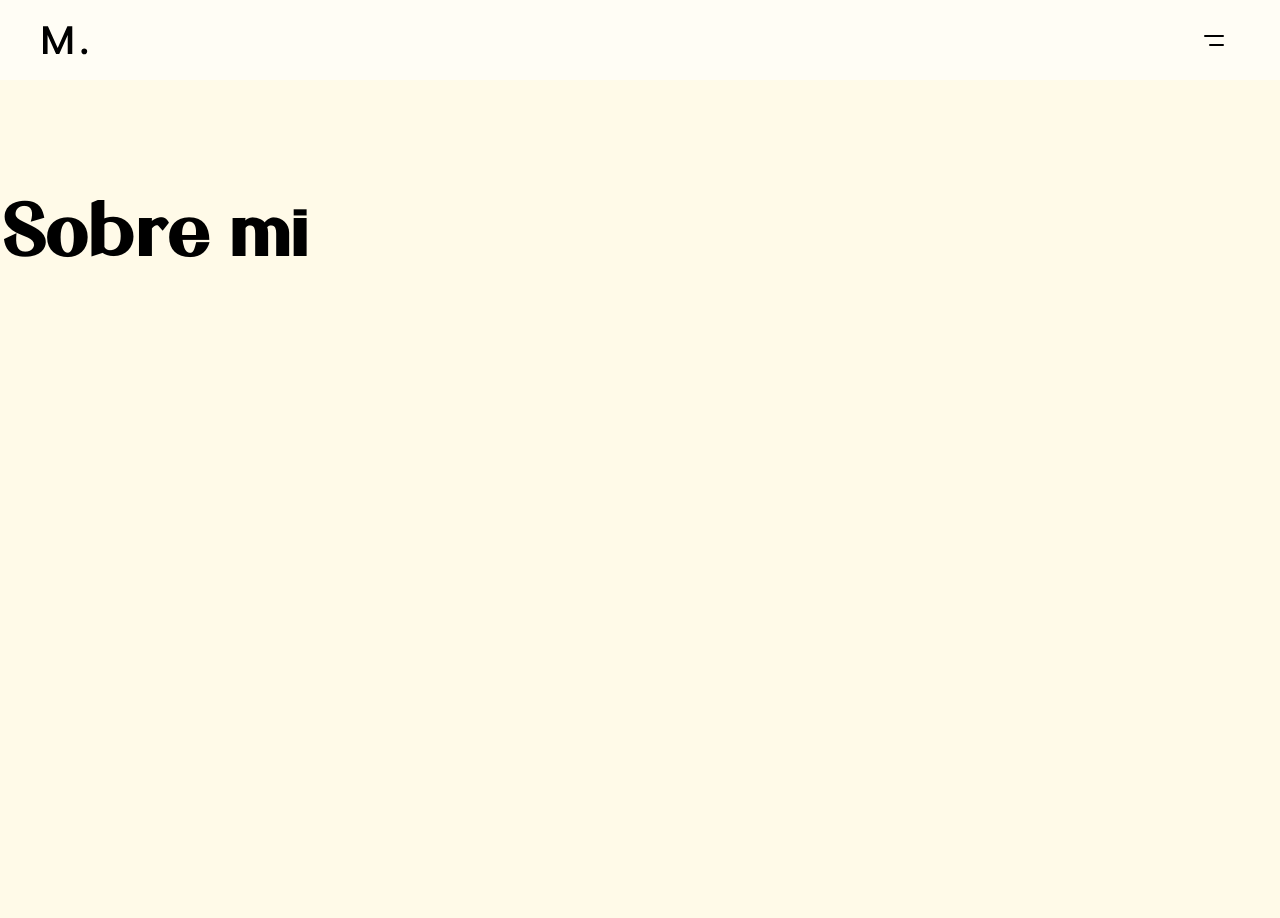
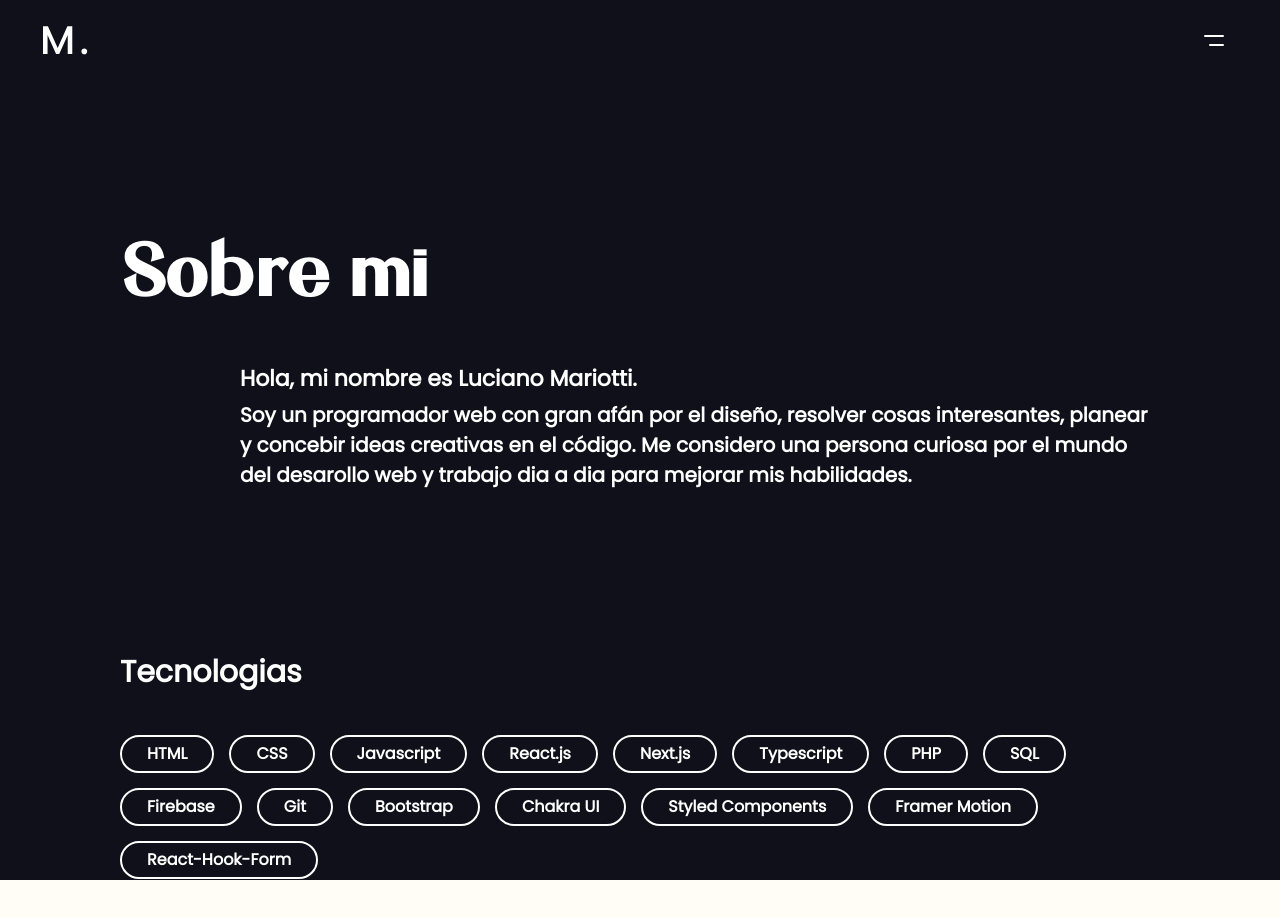
Before and after one commit to mariodev9/portfolio2, a Next.js app: page /About in a window 1280 px wide. Shown: the top 918 px of the page. After the commit the page ends 880 px from the top, so only its background shows below. Built offline with nearby package versions, Linux system fonts and the light colour scheme; a web font is replaced by a local one.

Commit message:
about section

```diff
--- /dev/null
+++ b/components/About/Tecnologies.js
@@ -0,0 +1,72 @@
+import React from "react";
+import { Text, Box, Flex, Wrap } from "@chakra-ui/react";
+import { motion } from "framer-motion";
+
+const tecnologiesList = [
+  "HTML",
+  "CSS",
+  "Javascript",
+  "React.js",
+  "Next.js",
+  "Typescript",
+  "PHP",
+  "SQL",
+  "Firebase",
+  "Git",
+  "Bootstrap",
+  "Chakra UI",
+  "Styled Components",
+  "Framer Motion",
+  "React-Hook-Form",
+];
+
+const MotionWrap = motion(Wrap);
+
+const list = {
+  hidden: { opacity: 0.1 },
+  show: {
+    opacity: 1,
+    transition: {
+      staggerChildren: 0.1,
+    },
+  },
+};
+
+const skill = {
+  hidden: {
+    opacity: 0,
+    scale: 0,
+  },
+  show: {
+    opacity: 1,
+    scale: 1,
+    transition: {
+      type: "spring",
+      duration: 1,
+    },
+  },
+};
+
+export default function Tecnologies() {
+  return (
+    <>
+      <Box m="20vh 0px">
+        <Text fontSize={"30px"}>Tecnologias</Text>
+        <MotionWrap
+          mt="40px"
+          spacing={"15px"}
+          variants={list}
+          initial="hidden"
+          whileInView="show"
+          viewport={{ once: true }}
+        >
+          {tecnologiesList.map((item) => (
+            <motion.div variants={skill}>
+              <Box layerStyle={"skill"}>{item}</Box>
+            </motion.div>
+          ))}
+        </MotionWrap>
+      </Box>
+    </>
+  );
+}
--- a/components/Icons/index.js
+++ b/components/Icons/index.js
@@ -3,21 +3,40 @@ import { motion } from "framer-motion";
 import { useState } from "react";
 import { useRouter } from "next/router";
 
+// Cambia de color para la pagina "/About"
 export const Menu = () => {
+  const router = useRouter();
+  const ruta = router.route === "/About" && true;
   return (
-    <svg
+    <motion.svg
       xmlns="http://www.w3.org/2000/svg"
       width="20"
       height="11"
       viewBox="0 0 20 11"
       fill="none"
+      stroke={ruta ? "white" : "black"}
     >
-      <path d="M19 1H1" stroke="black" strokeWidth="2" strokeLinecap="round" />
+      <path d="M19 1H1" strokeWidth="2" strokeLinecap="round" />
+      <path d="M6 10L19 10" strokeWidth="2" strokeLinecap="round" />
+    </motion.svg>
+  );
+};
+
+// Cambia de color para la pagina "/About"
+export const LogoIcon = () => {
+  const router = useRouter();
+  const ruta = router.route === "/About" && true;
+  return (
+    <svg
+      xmlns="http://www.w3.org/2000/svg"
+      width="53"
+      height="60"
+      viewBox="0 0 53 60"
+      fill="none"
+    >
       <path
-        d="M6 10L19 10"
-        stroke="black"
-        strokeWidth="2"
-        strokeLinecap="round"
+        d="M32.28 16.2V44H27.72V24.96L19.24 44H16.08L7.56 24.96V44H3V16.2H7.92L17.68 38L27.4 16.2H32.28ZM44.3134 44.28C43.4868 44.28 42.7934 44 42.2334 43.44C41.6734 42.88 41.3934 42.1867 41.3934 41.36C41.3934 40.5333 41.6734 39.84 42.2334 39.28C42.7934 38.72 43.4868 38.44 44.3134 38.44C45.1134 38.44 45.7934 38.72 46.3534 39.28C46.9134 39.84 47.1934 40.5333 47.1934 41.36C47.1934 42.1867 46.9134 42.88 46.3534 43.44C45.7934 44 45.1134 44.28 44.3134 44.28Z"
+        fill={ruta ? "white" : "black"}
       />
     </svg>
   );
@@ -63,9 +82,10 @@ export const LinkedinIcon = () => {
   );
 };
 
-export const ArrowIcon = () => {
+export const ArrowIcon = ({ isHovered }) => {
   return (
-    <svg
+    <motion.svg
+      animate={{ rotate: isHovered ? -53 : 0 }}
       xmlns="http://www.w3.org/2000/svg"
       width="30"
       height="34"
@@ -76,24 +96,7 @@ export const ArrowIcon = () => {
         d="M24.5301 33.2952C25.6261 33.4326 26.626 32.6556 26.7634 31.5596L29.003 13.6994C29.1404 12.6035 28.3634 11.6036 27.2674 11.4661C26.1714 11.3287 25.1715 12.1058 25.0341 13.2018L23.0433 29.0774L7.16766 27.0867C6.07168 26.9493 5.0718 27.7263 4.93436 28.8223C4.79693 29.9183 5.574 30.9182 6.66998 31.0556L24.5301 33.2952ZM0.420818 3.22727L23.1998 32.538L26.3581 30.0835L3.57918 0.772733L0.420818 3.22727Z"
         fill="black"
       />
-    </svg>
-  );
-};
-
-export const LogoIcon = () => {
-  return (
-    <svg
-      xmlns="http://www.w3.org/2000/svg"
-      width="53"
-      height="60"
-      viewBox="0 0 53 60"
-      fill="none"
-    >
-      <path
-        d="M32.28 16.2V44H27.72V24.96L19.24 44H16.08L7.56 24.96V44H3V16.2H7.92L17.68 38L27.4 16.2H32.28ZM44.3134 44.28C43.4868 44.28 42.7934 44 42.2334 43.44C41.6734 42.88 41.3934 42.1867 41.3934 41.36C41.3934 40.5333 41.6734 39.84 42.2334 39.28C42.7934 38.72 43.4868 38.44 44.3134 38.44C45.1134 38.44 45.7934 38.72 46.3534 39.28C46.9134 39.84 47.1934 40.5333 47.1934 41.36C47.1934 42.1867 46.9134 42.88 46.3534 43.44C45.7934 44 45.1134 44.28 44.3134 44.28Z"
-        fill="black"
-      />
-    </svg>
+    </motion.svg>
   );
 };
 
@@ -109,8 +112,8 @@ export const RotateIcon = () => {
   return (
     <motion.svg
       xmlns="http://www.w3.org/2000/svg"
-      width="156"
-      height="156"
+      width="136"
+      height="136"
       viewBox="0 0 196 196"
       fill="none"
       onMouseEnter={() => setHovered(true)}
--- a/components/Layout/Navigation/index.js
+++ b/components/Layout/Navigation/index.js
@@ -14,6 +14,7 @@ import {
 } from "@chakra-ui/react";
 import { motion } from "framer-motion";
 import Link from "next/link";
+import { useRouter } from "next/router";
 import { LogoIcon, Menu } from "../../Icons";
 
 const navbarVariants = {
@@ -29,10 +30,18 @@ const navbarVariants = {
 };
 
 export default function Navigation() {
-  const { isOpen, onToggle } = useDisclosure();
-
   return (
-    <motion.div variants={navbarVariants} initial="hidden" animate="visible">
+    <motion.div
+      variants={navbarVariants}
+      initial="hidden"
+      animate="visible"
+      style={{
+        // backgroundColor: "blue",
+        position: "absolute",
+        zIndex: 3,
+        width: "100%",
+      }}
+    >
       <MobileNav />
     </motion.div>
   );
@@ -40,6 +49,7 @@ export default function Navigation() {
 
 const MobileNav = () => {
   const { isOpen, onOpen, onClose } = useDisclosure();
+  const router = useRouter();
 
   return (
     <>
@@ -55,7 +65,7 @@ const MobileNav = () => {
             <LogoIcon />
           </Link>
         </Box>
-        <Button my={4} onClick={onOpen} bg="none">
+        <Button my={4} onClick={onOpen} bg="none" _hover={{ bg: "none" }}>
           <Menu />
         </Button>
       </Flex>
--- a/pages/About/index.js
+++ b/pages/About/index.js
@@ -1,17 +1,25 @@
 import React from "react";
 import { motion } from "framer-motion";
-import { Heading } from "@chakra-ui/react";
+import { Heading, Box, Text, Flex } from "@chakra-ui/react";
+import { useRouter } from "next/router";
+import Tecnologies from "../../components/About/Tecnologies";
+import interfaces from "../../public/interfaces.jpg";
+import codeparty from "../../public/codepartyScreen.jpg";
+
+import Image from "next/image";
 
 const MotionHeading = motion(Heading);
 
-export default function index() {
+export default function Index() {
   return (
     <motion.div
       style={{
         position: "absolute",
         height: "110vh",
+        overflow: "scroll",
         width: "100%",
-        backgroundColor: "#fffae8",
+        backgroundColor: "#10101A",
+        color: "white",
       }}
       initial={{ y: "100%" }}
       animate={{ y: "0%" }}
@@ -21,7 +29,8 @@ export default function index() {
         ease: "easeInOut",
       }}
     >
-      <motion.div className="section-title">
+      <Box p={{ base: "20vh 40px", tablet: "30vh 120px" }}>
+        <motion.div>
           <MotionHeading
             as="h1"
             initial={{ y: "100%" }}
@@ -36,6 +45,35 @@ export default function index() {
             Sobre mi
           </MotionHeading>
         </motion.div>
+        {/* Texto */}
+        <Flex justify={"center"} pl={{ base: 0, tablet: "120px" }}>
+          <motion.div
+            initial={{ opacity: 0, y: 30 }}
+            animate={{ opacity: 1, y: 0 }}
+            transition={{ delay: 1, duration: 1 }}
+            style={{ marginTop: "50px" }}
+          >
+            <Text fontSize={"22px"} mb="5px">
+              Hola, mi nombre es Luciano Mariotti.
+            </Text>
+            <Text fontSize={"20px"}>
+              Soy un programador web con gran afán por el diseño, resolver cosas
+              interesantes, planear y concebir ideas creativas en el código. Me
+              considero una persona curiosa por el mundo del desarollo web y
+              trabajo dia a dia para mejorar mis habilidades.
+            </Text>
+          </motion.div>
+        </Flex>
+
+        <Tecnologies />
+
+        <Text align={"center"}>
+          Ademas de desarrollar, disfruto de crear interfaces divertidas
+        </Text>
+
+        <Image src={interfaces} />
+        <Image src={codeparty} />
+      </Box>
     </motion.div>
   );
 }
--- a/pages/_app.js
+++ b/pages/_app.js
@@ -3,7 +3,6 @@ import { AnimatePresence, motion } from "framer-motion";
 import { theme } from "../styles";
 import "../styles/globals.css";
 import { useRouter } from "next/router";
-import Layout from "../components/Layout";
 import Navigation from "../components/Layout/Navigation";
 
 function MyApp({ Component, pageProps }) {
--- a/styles/index.js
+++ b/styles/index.js
@@ -46,6 +46,11 @@ export const theme = extendTheme({
       borderRadius: "20px",
       boxShadow: "0 5px 5px rgba(0, 0, 0, 0.1)",
     },
+    skill: {
+      p: "5px 25px",
+      border: "2px solid white",
+      borderRadius: "25px",
+    },
   },
   // COMPONENTES
   components: {
```
Also changed, not shown: components/Header/ProjectsButton.js (added, +36 -0 lines), components/Layout/index.js (deleted, +0 -24 lines), pages/index.js (+10 -19 lines), public/codepartyScreen.jpg (added), public/interfaces.jpg (added). Lines whose indentation alone changed are shown as unchanged.
